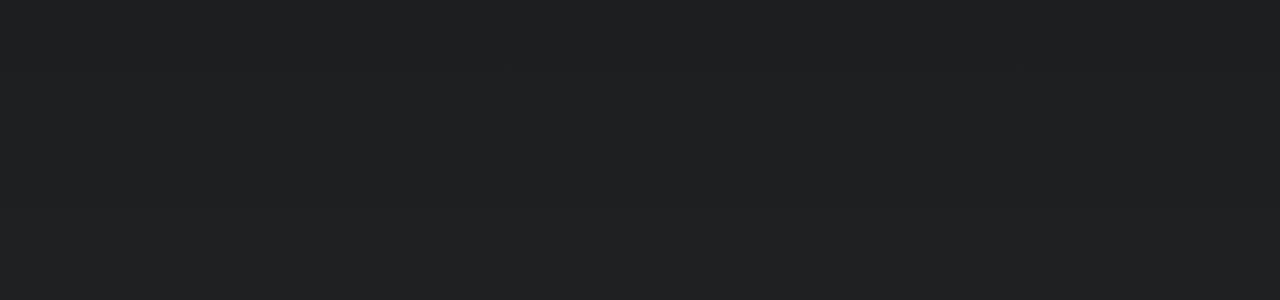
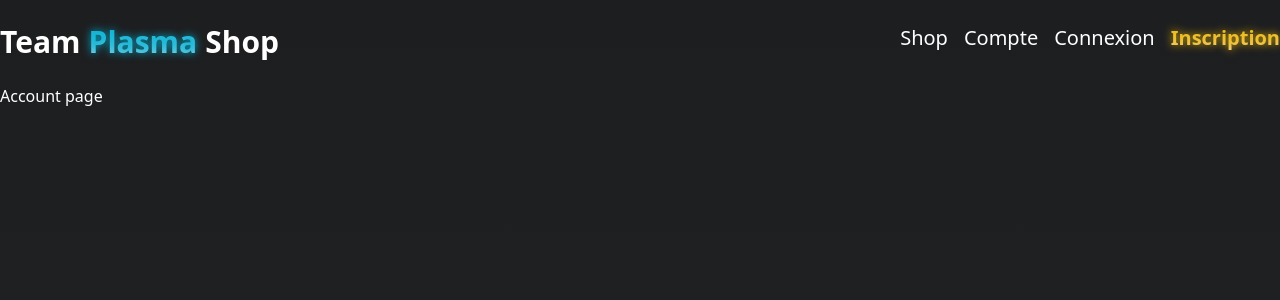
Before and after one commit to Team-Plasma-Shop/team-plasma-shop-client, a React (Create React App) app: page /account in a window 1280 px wide. Before the commit this address had no page. Shown: the top 300 px of the page. Built offline with nearby package versions, Linux system fonts and the light colour scheme.

Commit message:
:sparkles: feat : pages header

```diff
--- a/src/App.tsx
+++ b/src/App.tsx
@@ -4,16 +4,20 @@ import HomePage from './pages/homePage';
 import LoginPage from './pages/loginPage';
 import AboutPage from './pages/aboutPage';
 import SignupPage from './pages/signupPage';
+import Header from './components/header';
+import AccountPage from './pages/accountPage';
 
 function App() {
   return (
     <div>
       <Router>
+      <Header></Header>
         <Routes>
           <Route path="/" element={<HomePage />} />
           <Route path="/signup" element={<SignupPage />} />
           <Route path="/login" element={<LoginPage />} />
           <Route path="/about" element={<AboutPage />} />
+          <Route path="/account" element={<AccountPage/>} />
         </Routes>
       </Router>
     </div>
--- /dev/null
+++ b/src/components/header.tsx
@@ -0,0 +1,24 @@
+import React from 'react';
+import { Link, NavLink } from 'react-router-dom';
+
+function Header(){
+    return(
+        <header className='flex w-full justify-between py-6'>
+            <div className='text-3xl font-bold flex gap-2'>
+                <span>Team</span>
+                <span className='primary-gradient text-transparent bg-clip-text primary-glow'>Plasma</span>
+                <span>Shop</span>
+            </div>
+            <nav>
+                <ul className='flex text-xl gap-4'>
+                    <li><Link to="/">Shop</Link> </li>
+                    <li><Link to="/account">Compte</Link></li>
+                    <li><Link to="/login">Connexion</Link> </li>
+                    <li className='secondary-gradient bg-clip-text text-transparent secondary-glow font-bold'><Link to="/signup">Inscription</Link>  </li>
+                </ul>
+            </nav>
+        </header>
+    )
+}
+
+export default Header
--- a/src/index.css
+++ b/src/index.css
@@ -5,7 +5,10 @@
 
 body {
     max-width: 1440px;
-    color: white
+    min-height: 100vh;
+    width: 100%;
+    color: white;
+    margin: auto;
 }
 
 input {
@@ -18,6 +21,7 @@ input {
      background-repeat: no-repeat;
      min-height: 100vh;
      height: fit-content;
+     display: flex;
     }
 }
 
@@ -38,3 +42,15 @@ input {
         @apply bg-gradient-to-b from-danger to-danger-light;
     }
 }
+
+.primary-glow{
+    text-shadow: 0px 0px 8px #00afd1;
+}
+
+.secondary-glow{
+    text-shadow: 0px 0px 8px #ecb800;
+}
+
+.danger-glow{
+    text-shadow: 0px 0px 8px #ff3939;
+}
--- /dev/null
+++ b/src/pages/accountPage.tsx
@@ -0,0 +1,7 @@
+function AccountPage(){
+    return(
+        <div>Account page</div>
+    )
+}
+
+export default AccountPage
--- a/tailwind.config.js
+++ b/tailwind.config.js
@@ -23,10 +23,10 @@ module.exports = {
           DEFAULT: '#1d1e20'
         }
       },
-      boxShadow: {
+      boxShadow: ({theme}) => ({
         'innerNeo' : 'inset -5px -5px 10px 0px rgba(102,102,102,0.25), inset 5px 5px 10px 0px rgba(0,0,0,0.25)',
         'outerNeo' : '-5px -5px 15px 0px rgba(102,102,102,0.25), 5px 5px 15px 0px rgba(0,0,0,0.25)'
-      },
+      }),
     }
   },
   plugins: [],
```
